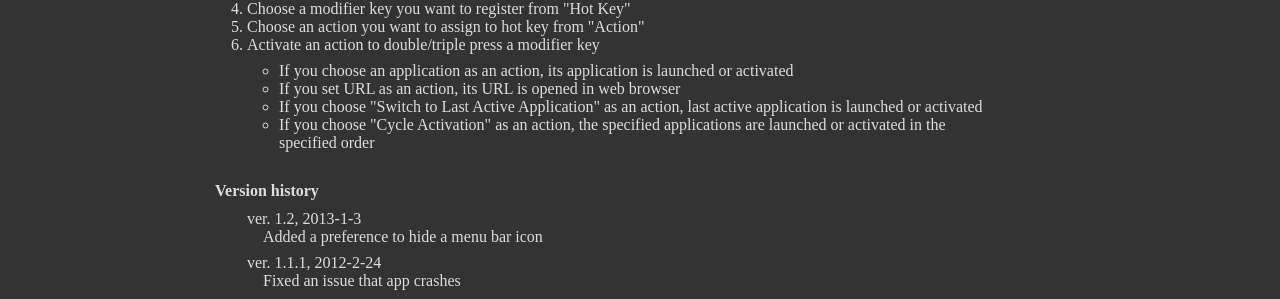
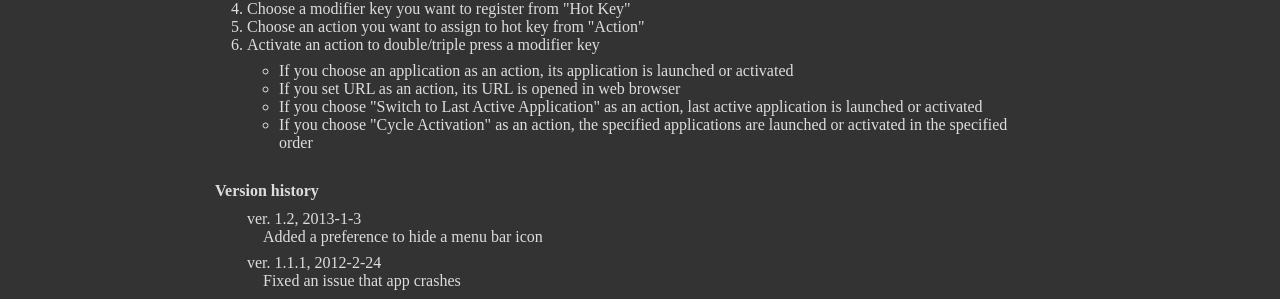
Before and after one commit to GenjiApp/genjiapp.github.io, a Jekyll site: the page built from mac/clcl/index_en.html, in a window 1280 px wide. Shown: the part 1150-1449 px from the top of the page. Built offline with Jekyll 4.4.1, drawn with Linux system fonts in a browser that asks for light colours; Markdown is read by kramdown in place of the engine named in the settings.

Commit message:
fix styles for lists

```diff
--- a/css/common.css
+++ b/css/common.css
@@ -30,7 +30,6 @@
 
 ul li, ol li {
     margin-left: 1em;
-    margin-right: 1em;
 }
 
 dl dt {
--- a/css/post.css
+++ b/css/post.css
@@ -85,7 +85,7 @@
 
 article ul li, article ol li {
     line-height: 2;
-    margin: 0 2em;
+    margin-left: 1em;
 }
 
 nav.paginator ul {
```
